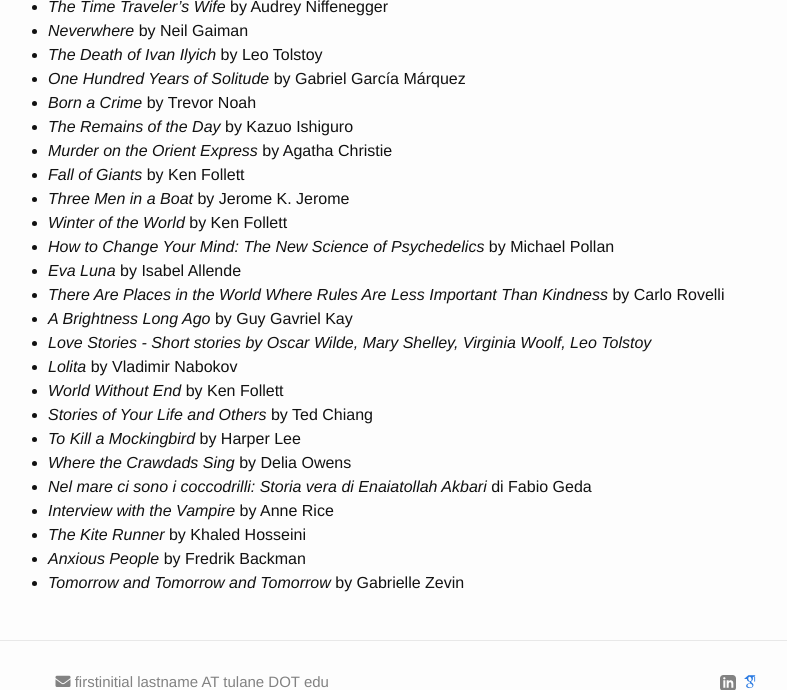
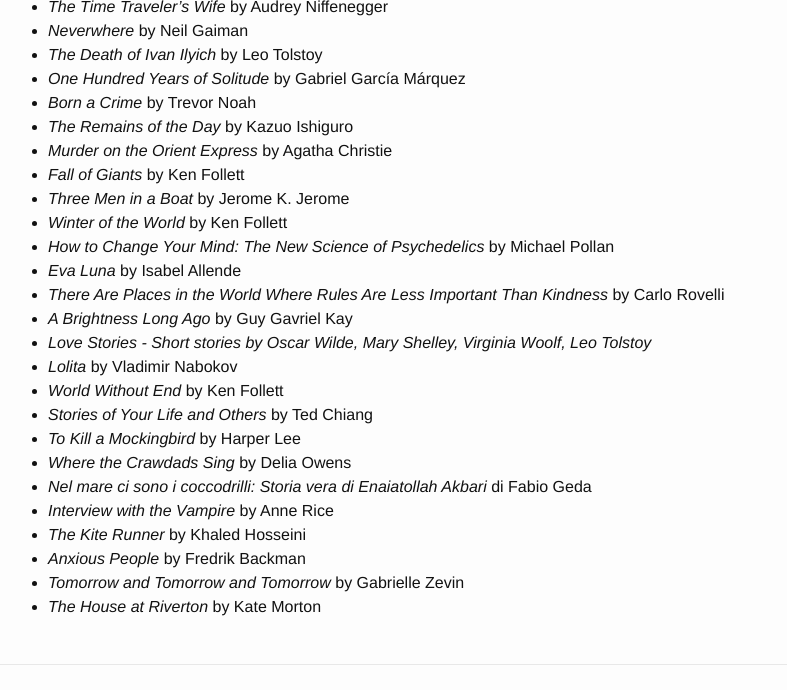
Before and after one commit to tamglaeser/tamglaeser.github.io, a Jekyll site: the page built from books.md, in a window 1280 px wide and 900 px high, scrolled down 617 px, cut to the strip 0-690 px from the top of the window. Shown: the whole strip, without its empty margins (252-1039 px from the left). Built offline with Jekyll 4.4.1, drawn with Linux system fonts in a browser that asks for light colours; nearby versions of some CDN libraries; some web fonts are replaced.

Commit message:
Update books.md

```diff
--- a/books.md
+++ b/books.md
@@ -52,3 +52,4 @@
 - _The Kite Runner_ by Khaled Hosseini
 - _Anxious People_ by Fredrik Backman
 - _Tomorrow and Tomorrow and Tomorrow_ by Gabrielle Zevin
+- _The House at Riverton_ by Kate Morton
```
